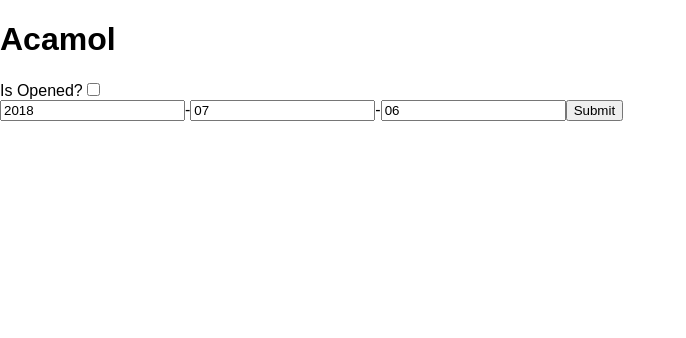
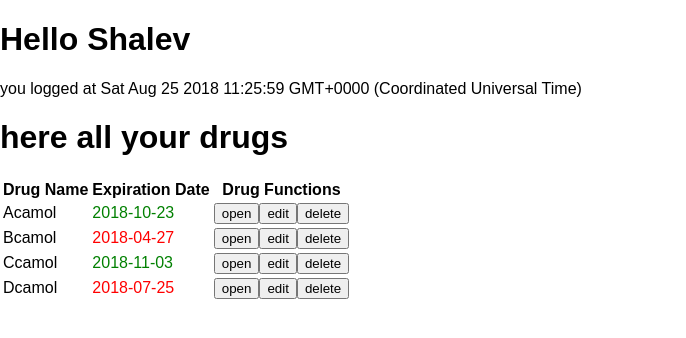
Before and after one commit to ShalevAbadi/PharmApp, a React (Create React App) app in the folder clientside/: page / in a window 1280 px wide. Shown: the top 338 px of the page, without its empty margins (0-686 px from the left). Built offline with nearby package versions, Linux system fonts and the light colour scheme.

Commit message:
edit done

```diff
--- a/clientside/src/App.js
+++ b/clientside/src/App.js
@@ -15,15 +15,14 @@
       { id: 6, name: 'Gcamol', daysAfterOpened: 180 }
     ],
     userDrugs: [
-      { id: 0, userName: 'userTest', drugName: 'Acamol', closedExpirationDate: new Date(), dateOpened: new Date, isOpened: false, isDeleted: false, isEditing: true },
-      { id: 1, userName: 'userTest', drugName: 'Bcamol', closedExpirationDate: new Date((new Date()).getTime() + (86400000 * 90)), dateOpened: new Date, isOpened: false, isDeleted: false, isEditing: false },
+      { id: 0, userName: 'userTest', drugName: 'Acamol', closedExpirationDate: new Date((new Date()).getTime() + (86400000 * 90)), dateOpened: new Date(), isOpened: false, isDeleted: false, isEditing: false },
+      { id: 1, userName: 'userTest', drugName: 'Bcamol', closedExpirationDate: new Date((new Date()).getTime() - (86400000 * 90)), dateOpened: new Date, isOpened: false, isDeleted: false, isEditing: false },
       { id: 2, userName: 'userTest', drugName: 'Ccamol', closedExpirationDate: new Date((new Date()).getTime() + (86400000 * 100)), dateOpened: null, isOpened: false, isDeleted: false, isEditing: false },
-      { id: 3, userName: 'userTest', drugName: 'Dcamol', closedExpirationDate: new Date(), dateOpened: null, isOpened: false, isDeleted: false, isEditing: false }
+      { id: 3, userName: 'userTest', drugName: 'Dcamol', closedExpirationDate: new Date(), dateOpened: new Date(), isOpened: false, isDeleted: false, isEditing: false }
     ]
   }
 
   updateUserDrug = (newUserDrug) => {
-    alert('banana!!');
     let newUserDrugs = this.state.userDrugs.map((currentUserDrug) => {
       if (currentUserDrug.id === newUserDrug.id) {
         return newUserDrug;
@@ -66,12 +65,27 @@
     return drugFound.daysAfterOpened;
   }
 
+  checkIfEditWindow() {
+    let drugFound = this.state.userDrugs.find((drugToCheck) => {
+      return drugToCheck.isEditing === true;
+    })
+    if (drugFound) {
+      return (
+
+        <UserDrugEdit getExpirationToShow={this.getExpirationDateToShow} drugEdited={this.updateUserDrug} drug={drugFound} />
+      )
+    }
+    return
+  }
+
   render() {
+
+    let isEdit = this.checkIfEditWindow();
+    if(isEdit){
+      return isEdit;
+    }
     return (
-
-      <UserDrugEdit getExpirationToShow={this.getExpirationDateToShow} drugsEdited={this.updateUserDrug} drug={this.state.userDrugs[0]} />
-    );
-      {/*<div>
+      < div >
         <div className='user-welcome'>
           <h1>Hello {this.props.user.name}</h1>
           <p> you logged at {this.props.user.loggedAt.toString()}</p>
@@ -82,7 +96,8 @@
         </div>
         <div className='drugs-list'>
         </div>
-      </div>*/}
+      </div >
+    );
   }
 }
 
--- a/clientside/src/userDrugEdit.comp.js
+++ b/clientside/src/userDrugEdit.comp.js
@@ -28,10 +28,6 @@
         this.setState({ isOpened: val });
     }
 
-    showExpirationOrOpened = () => {
-        return (this.state.isOpened ? "Date Opened" : "Expiration Date");
-    }
-
     render() {
         return (
             <div>
@@ -41,7 +37,7 @@
                 <form>
                     <label>
                         Is Opened?
-                        <input type="checkbox" name="isOpened" value={this.state.isOpened} onClick={this.toggleOpen} />
+                        <input type="checkbox" name="isOpened" checked={this.state.isOpened} onClick={this.toggleOpen} />
                     </label>
                     {this.showEditOpenedOrClosed()}
                 </form>
--- a/clientside/src/userDrugEditDateClosed.comp.js
+++ b/clientside/src/userDrugEditDateClosed.comp.js
@@ -6,14 +6,6 @@
         year: this.props.drug.closedExpirationDate.getFullYear(),
         month: this.props.drug.closedExpirationDate.getMonth(),
         day: this.props.drug.closedExpirationDate.getDay()
-    }
-
-    handleSubmit = () => {
-        let newClosedExpirationDate = new Date(this.state.year, this.state.month, this.state.day);
-        let oldUserDrug = this.props.drug;
-        let newUserDrug = { ...oldUserDrug, closedExpirationDate: newClosedExpirationDate, isOpened: false, isEditing: false };
-        //alert(newDrug.drugName + " --- " + newDrug.closedExpirationDate);
-        this.props.drugEdited(newUserDrug);
     }
 
     format2Digits(num) {
@@ -27,6 +19,14 @@
         return year + '-' + month + '-' + day;
     }
 
+    handleSubmit = (event) => {
+        let newClosedExpirationDate = new Date(this.state.year, this.state.month, this.state.day);
+        let oldUserDrug = this.props.drug;
+        let newUserDrug = { ...oldUserDrug, closedExpirationDate: newClosedExpirationDate, isOpened: false, isEditing: false };
+        event.preventDefault();
+        this.props.drugEdited(newUserDrug);
+    }
+
     handleInputChange = (event) => {
         let name = event.target.name;
         this.setState({
@@ -38,16 +38,19 @@
     render() {
         return (
             <div>
-                <form onSubmit={this.handleSubmit}>
-                    <label>
+                <div>
+                    <h1> Expiration Date (yyyy/mm/dd) </h1>
+                </div>
+                <div>
+                    <form onSubmit={this.handleSubmit}>
                         <input type="number" name="year" cols="4" rows="1" defaultValue={this.state.year} onChange={this.handleInputChange} />
-                    </label>
-                    -
+                        -
                     <input type="number" name="month" cols="2" rows="1" defaultValue={this.format2Digits(this.state.month)} onChange={this.handleInputChange} />
-                    -
+                        -
                     <input type="number" name="day" cols="2" rows="1" defaultValue={this.format2Digits(this.state.day)} onChange={this.handleInputChange} />
-                    <input type="submit" value="Submit" />
-                </form>
+                        <input type="submit" value="Submit" />
+                    </form>
+                </div>
             </div >
         );
     }
--- a/clientside/src/userDrugEditDateOpened.comp.js
+++ b/clientside/src/userDrugEditDateOpened.comp.js
@@ -1,6 +1,12 @@
 import * as React from 'react';
 
 export class UserDrugEditDateOpened extends React.Component {
+
+    state = {
+        year: this.props.drug.dateOpened.getFullYear(),
+        month: this.props.drug.dateOpened.getMonth(),
+        day: this.props.drug.dateOpened.getDay()
+    }
 
     format2Digits(num) {
         return (num > 9 ? num : '0' + num)
@@ -13,28 +19,38 @@
         return year + '-' + month + '-' + day;
     }
 
-    onEdited = () => {
-        let newDateOpened = new Date(document.getElementById("yearInput").value,
-            document.getElementById("monthInput").value,
-            document.getElementById("dayInput").value);
-        let newDrug = { ...this.props.drug, dateOpened: newDateOpened, isOpened: true, isEditing: false };
-        this.props.drugEdited(newDrug);
+    handleSubmit = (event) => {
+        let newDateOpened = new Date(this.state.year, this.state.month, this.state.day);
+        let oldUserDrug = this.props.drug;
+        let newUserDrug = { ...oldUserDrug, dateOpened: newDateOpened, isOpened: true, isEditing: false };
+        event.preventDefault();
+        this.props.drugEdited(newUserDrug);
+    }
+
+    handleInputChange = (event) => {
+        let name = event.target.name;
+        this.setState({
+            [name]: event.target.value
+        })
     }
 
     render() {
         return (
             <div>
-                <form>
-                    <label>
-                        <input type="text" id="yearInput" cols="4" rows="1" defaultValue={this.props.drug.dateOpened.getFullYear()} />
+                <div>
+                    <h1> Date Opened (yyyy/mm/dd) </h1>
+                </div>
+                <div>
+                    <form onSubmit={this.handleSubmit}>
+                        <input type="number" name="year" cols="4" rows="1" defaultValue={this.state.year} onChange={this.handleInputChange} />
                         -
-                        <input type="text" id="monthInput" cols="2" rows="1" defaultValue={this.format2Digits(this.props.drug.dateOpened.getMonth())} />
+                        <input type="number" name="month" cols="2" rows="1" defaultValue={this.format2Digits(this.state.month)} onChange={this.handleInputChange} />
                         -
-                         <input type="text" id="dayInput" cols="2" rows="1" defaultValue={this.format2Digits(this.props.drug.dateOpened.getDate())} />
-                    </label>
-                    <input type="submit" value="Submit" />
-                </form>
-            </div >
+                        <input type="number" name="day" cols="2" rows="1" defaultValue={this.format2Digits(this.state.day)} onChange={this.handleInputChange} />
+                        <input type="submit" value="Submit" />
+                    </form>
+                </div >
+            </div>
         );
     }
 }
```
